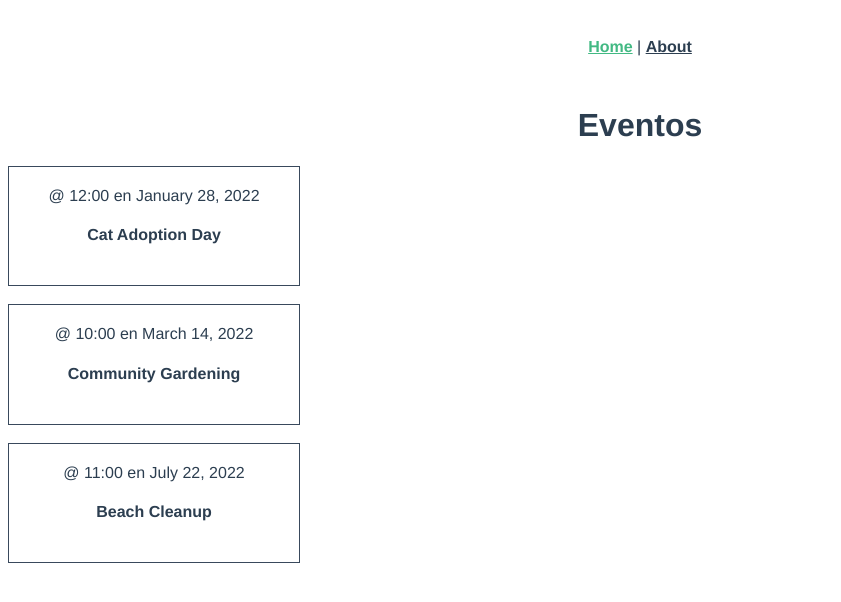
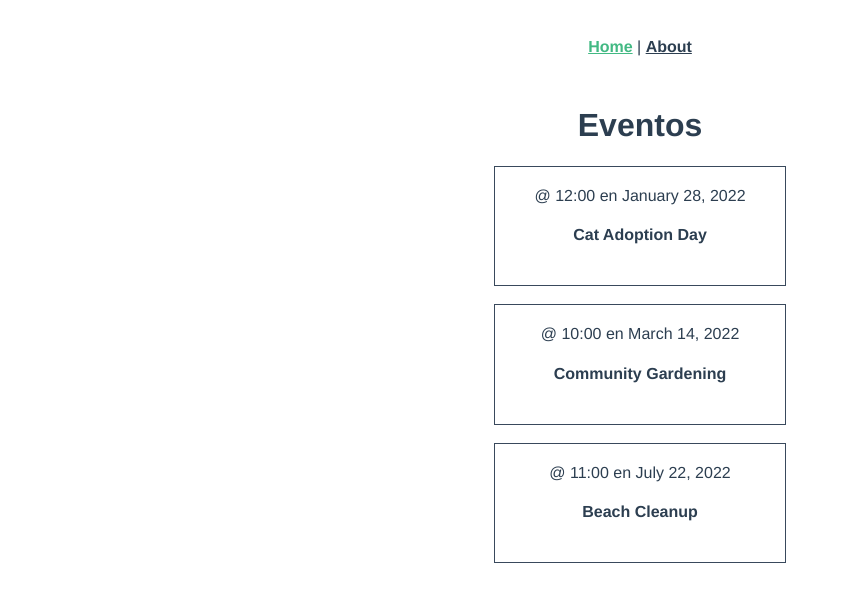
Before and after one commit to Skumm/real-world-vue3, a Vue app: page / in a window 1280 px wide. Shown: the top 602 px of the page, without its empty margins (0-841 px from the left). Built offline with nearby package versions, Linux system fonts and the light colour scheme.

Commit message:
* Centramos las tarjetas de datos

```diff
--- a/src/views/Home.vue
+++ b/src/views/Home.vue
@@ -59,6 +59,6 @@ export default {
 .events {
   display: flex;
   flex-direction: column;
-  align-content: center;
+  align-items: center;
 }
 </style>
```
